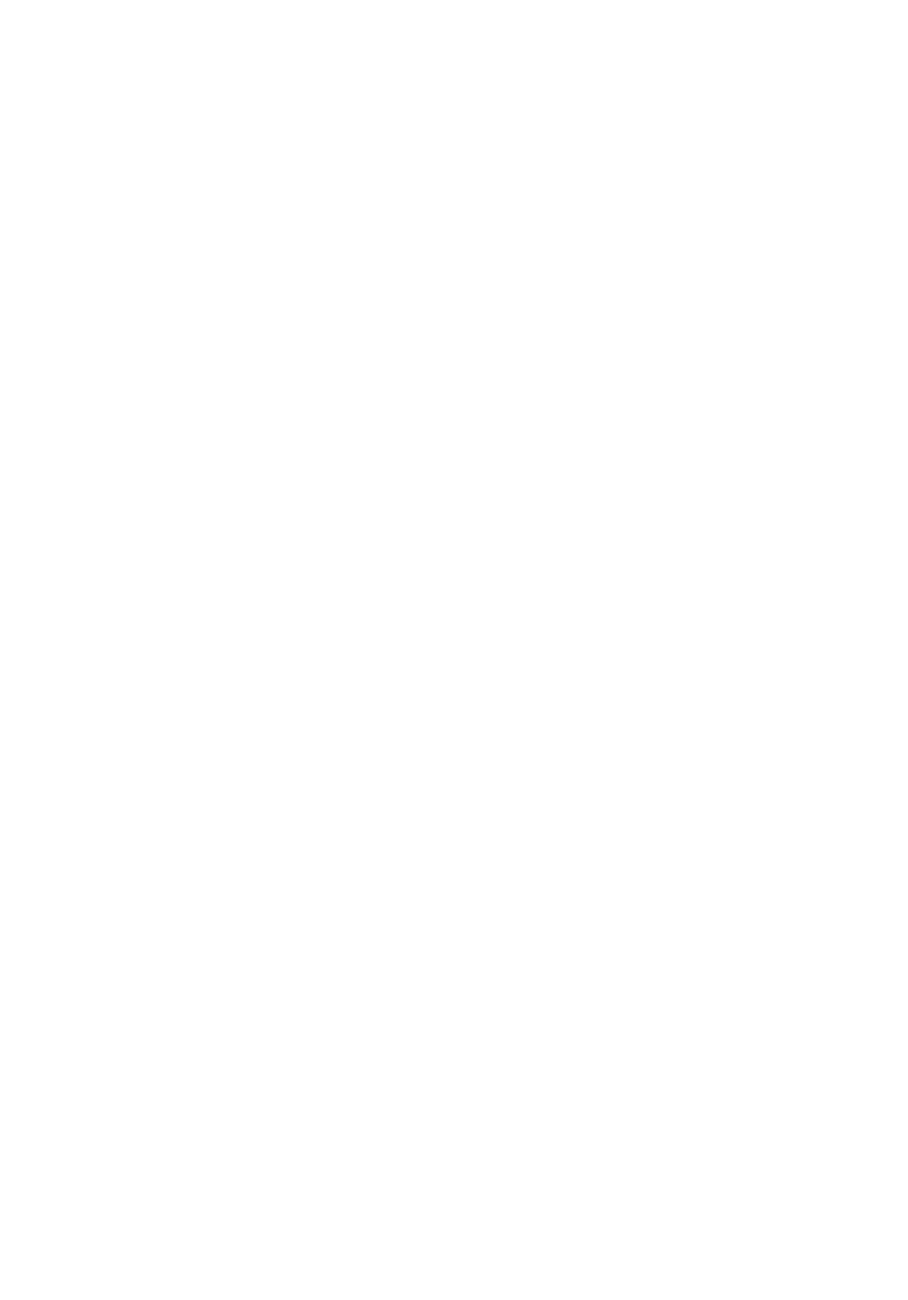
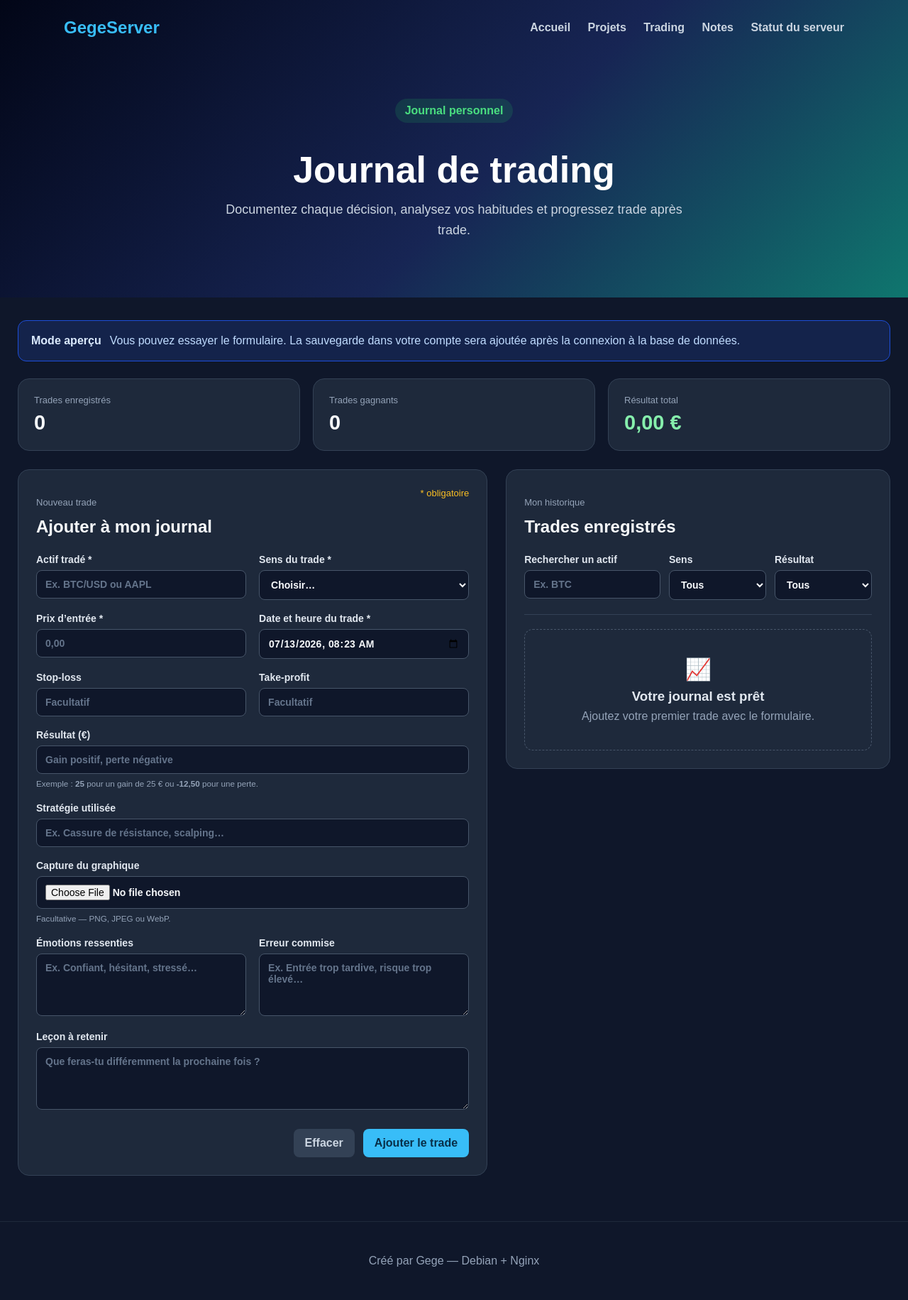
Before and after one commit to RisKilli/serveur-perso, a PHP site: page /trading.html in a window 1280 px wide. Before the commit the page is empty. Shown: the whole page at 71% size. Before the commit the page ends 800 px from the top, so only its background shows below. Run offline with PHP 8.4, Linux system fonts and the light colour scheme.

Commit message:
Créer l'interface du journal de trading

```diff
--- a/assets/css/style.css
+++ b/assets/css/style.css
@@ -162,3 +162,374 @@ footer {
         margin-top: 50px;
     }
 }
+
+/* Journal de trading */
+
+.trading-hero {
+    background: linear-gradient(135deg, #020617, #172554 55%, #0f766e);
+    padding: 25px;
+}
+
+.trading-hero-content {
+    max-width: 900px;
+    margin: 70px auto 55px;
+    text-align: center;
+}
+
+.trading-hero-content h1 {
+    margin: 20px 0 12px;
+    font-size: clamp(36px, 6vw, 52px);
+}
+
+.trading-hero-content p:not(.badge) {
+    max-width: 660px;
+    margin: auto;
+    color: #cbd5e1;
+    font-size: 18px;
+    line-height: 1.6;
+}
+
+.trading-main {
+    max-width: 1280px;
+    margin: 0 auto;
+    padding: 32px 25px 64px;
+}
+
+.trading-notice {
+    display: flex;
+    gap: 12px;
+    align-items: flex-start;
+    margin-bottom: 24px;
+    padding: 16px 18px;
+    color: #bfdbfe;
+    background: rgba(30, 58, 138, 0.35);
+    border: 1px solid #1d4ed8;
+    border-radius: 12px;
+    line-height: 1.5;
+}
+
+.trading-notice strong {
+    color: #dbeafe;
+    white-space: nowrap;
+}
+
+.trading-summary {
+    display: grid;
+    grid-template-columns: repeat(3, 1fr);
+    gap: 18px;
+    margin-bottom: 26px;
+}
+
+.summary-card,
+.trade-panel {
+    background: #1e293b;
+    border: 1px solid #334155;
+    border-radius: 16px;
+}
+
+.summary-card {
+    padding: 22px;
+}
+
+.summary-label,
+.section-kicker,
+.required-note {
+    display: block;
+    color: #94a3b8;
+    font-size: 13px;
+}
+
+.summary-card strong {
+    display: block;
+    margin-top: 8px;
+    color: #f8fafc;
+    font-size: 29px;
+}
+
+.trading-workspace {
+    display: grid;
+    grid-template-columns: minmax(0, 1.1fr) minmax(360px, 0.9fr);
+    gap: 26px;
+    align-items: start;
+}
+
+.trade-panel {
+    padding: 25px;
+}
+
+.panel-heading {
+    display: flex;
+    justify-content: space-between;
+    gap: 16px;
+    align-items: start;
+    margin-bottom: 24px;
+}
+
+.panel-heading h2 {
+    margin: 5px 0 0;
+    color: #f8fafc;
+    font-size: 24px;
+}
+
+.required-note {
+    color: #fbbf24;
+}
+
+.form-grid {
+    display: grid;
+    gap: 18px;
+}
+
+.two-columns {
+    grid-template-columns: repeat(2, minmax(0, 1fr));
+}
+
+.full-width {
+    grid-column: 1 / -1;
+}
+
+.form-grid label,
+.trade-filters label {
+    color: #e2e8f0;
+    font-size: 14px;
+    font-weight: bold;
+}
+
+.form-grid input,
+.form-grid select,
+.form-grid textarea,
+.trade-filters input,
+.trade-filters select {
+    width: 100%;
+    margin-top: 7px;
+    padding: 11px 12px;
+    color: #f8fafc;
+    font: inherit;
+    background: #0f172a;
+    border: 1px solid #475569;
+    border-radius: 8px;
+}
+
+.form-grid input::placeholder,
+.form-grid textarea::placeholder,
+.trade-filters input::placeholder {
+    color: #64748b;
+}
+
+.form-grid input:focus,
+.form-grid select:focus,
+.form-grid textarea:focus,
+.trade-filters input:focus,
+.trade-filters select:focus {
+    outline: 2px solid #38bdf8;
+    outline-offset: 1px;
+    border-color: #38bdf8;
+}
+
+.form-grid textarea {
+    resize: vertical;
+}
+
+.form-grid small {
+    display: block;
+    margin-top: 6px;
+    color: #94a3b8;
+    font-weight: normal;
+    line-height: 1.4;
+}
+
+.form-actions {
+    display: flex;
+    justify-content: flex-end;
+    gap: 12px;
+    margin-top: 24px;
+}
+
+.button {
+    border: 0;
+    border-radius: 8px;
+    padding: 11px 16px;
+    font: inherit;
+    font-weight: bold;
+    cursor: pointer;
+    transition: 0.2s;
+}
+
+.button:hover {
+    transform: translateY(-1px);
+}
+
+.button-primary {
+    color: #082f49;
+    background: #38bdf8;
+}
+
+.button-primary:hover {
+    background: #7dd3fc;
+}
+
+.button-secondary {
+    color: #cbd5e1;
+    background: #334155;
+}
+
+.button-secondary:hover {
+    background: #475569;
+}
+
+.trade-filters {
+    display: grid;
+    grid-template-columns: 1.4fr 1fr 1fr;
+    gap: 12px;
+    margin-bottom: 20px;
+    padding-bottom: 20px;
+    border-bottom: 1px solid #334155;
+}
+
+.trades-list {
+    display: grid;
+    gap: 12px;
+}
+
+.empty-trades {
+    padding: 38px 18px;
+    color: #94a3b8;
+    text-align: center;
+    border: 1px dashed #475569;
+    border-radius: 12px;
+}
+
+.empty-trades span {
+    display: block;
+    margin-bottom: 10px;
+    font-size: 30px;
+}
+
+.empty-trades h3 {
+    margin: 0;
+    color: #e2e8f0;
+}
+
+.empty-trades p {
+    margin: 8px 0 0;
+}
+
+.trade-item {
+    padding: 16px;
+    background: #0f172a;
+    border: 1px solid #334155;
+    border-radius: 12px;
+}
+
+.trade-item-header,
+.trade-item-meta {
+    display: flex;
+    justify-content: space-between;
+    gap: 12px;
+    align-items: center;
+}
+
+.trade-item-header h3 {
+    margin: 0;
+    color: #f8fafc;
+    font-size: 18px;
+}
+
+.trade-item-meta {
+    margin-top: 12px;
+    color: #94a3b8;
+    font-size: 13px;
+}
+
+.trade-item-strategy {
+    margin: 10px 0 0;
+    color: #cbd5e1;
+    font-size: 14px;
+}
+
+.trade-screenshot {
+    display: block;
+    width: 100%;
+    max-height: 220px;
+    margin-top: 14px;
+    object-fit: cover;
+    border: 1px solid #475569;
+    border-radius: 8px;
+}
+
+.trade-badge,
+.result-badge {
+    display: inline-block;
+    padding: 5px 9px;
+    border-radius: 999px;
+    font-size: 12px;
+    font-weight: bold;
+}
+
+.trade-badge.buy {
+    color: #bbf7d0;
+    background: rgba(22, 163, 74, 0.2);
+}
+
+.trade-badge.sell {
+    color: #fecaca;
+    background: rgba(220, 38, 38, 0.2);
+}
+
+.result-badge.gain {
+    color: #86efac;
+}
+
+.result-badge.loss {
+    color: #fca5a5;
+}
+
+.result-badge.pending {
+    color: #cbd5e1;
+}
+
+.positive-result {
+    color: #86efac !important;
+}
+
+.negative-result {
+    color: #fca5a5 !important;
+}
+
+@media (max-width: 900px) {
+    .trading-workspace {
+        grid-template-columns: 1fr;
+    }
+}
+
+@media (max-width: 700px) {
+    .trading-summary,
+    .two-columns,
+    .trade-filters {
+        grid-template-columns: 1fr;
+    }
+
+    .trading-main {
+        padding: 24px 16px 48px;
+    }
+
+    .trade-panel {
+        padding: 19px;
+    }
+
+    .trading-notice,
+    .panel-heading,
+    .trade-item-header,
+    .trade-item-meta {
+        flex-direction: column;
+        align-items: flex-start;
+    }
+
+    .form-actions {
+        flex-direction: column-reverse;
+    }
+
+    .button {
+        width: 100%;
+    }
+}
--- /dev/null
+++ b/assets/js/trading.js
@@ -0,0 +1,188 @@
+document.addEventListener('DOMContentLoaded', () => {
+    const form = document.getElementById('tradeForm');
+    const tradesList = document.getElementById('tradesList');
+    const totalTrades = document.getElementById('totalTrades');
+    const winningTrades = document.getElementById('winningTrades');
+    const totalResult = document.getElementById('totalResult');
+    const assetFilter = document.getElementById('assetFilter');
+    const directionFilter = document.getElementById('directionFilter');
+    const resultFilter = document.getElementById('resultFilter');
+    const tradedAt = document.getElementById('tradedAt');
+
+    // Pour le prototype, les trades restent seulement dans la page.
+    // L'API et MariaDB remplaceront ce tableau dans une prochaine étape.
+    const trades = [];
+
+    function setCurrentTradeDate() {
+        const now = new Date();
+        now.setMinutes(now.getMinutes() - now.getTimezoneOffset());
+        tradedAt.value = now.toISOString().slice(0, 16);
+    }
+
+    function formatEuro(value) {
+        return new Intl.NumberFormat('fr-FR', {
+            style: 'currency',
+            currency: 'EUR'
+        }).format(value);
+    }
+
+    function formatTradeDate(value) {
+        return new Intl.DateTimeFormat('fr-FR', {
+            dateStyle: 'medium',
+            timeStyle: 'short'
+        }).format(new Date(value));
+    }
+
+    function getResultState(result) {
+        if (result === null) return 'pending';
+        return result >= 0 ? 'gain' : 'loss';
+    }
+
+    function updateSummary() {
+        const gains = trades.filter((trade) => trade.result !== null && trade.result > 0);
+        const total = trades.reduce((sum, trade) => sum + (trade.result ?? 0), 0);
+
+        totalTrades.textContent = trades.length;
+        winningTrades.textContent = gains.length;
+        totalResult.textContent = formatEuro(total);
+        totalResult.className = total < 0 ? 'negative-result' : 'positive-result';
+    }
+
+    function createEmptyState(message = 'Ajoutez votre premier trade avec le formulaire.') {
+        const container = document.createElement('div');
+        container.className = 'empty-trades';
+
+        const icon = document.createElement('span');
+        icon.setAttribute('aria-hidden', 'true');
+        icon.textContent = '📈';
+
+        const title = document.createElement('h3');
+        title.textContent = 'Votre journal est prêt';
+
+        const text = document.createElement('p');
+        text.textContent = message;
+
+        container.append(icon, title, text);
+        return container;
+    }
+
+    function renderTrades() {
+        const assetSearch = assetFilter.value.trim().toLowerCase();
+        const direction = directionFilter.value;
+        const result = resultFilter.value;
+
+        const filteredTrades = trades.filter((trade) => {
+            const matchesAsset = trade.asset.toLowerCase().includes(assetSearch);
+            const matchesDirection = !direction || trade.direction === direction;
+            const matchesResult = !result || getResultState(trade.result) === result;
+            return matchesAsset && matchesDirection && matchesResult;
+        });
+
+        tradesList.replaceChildren();
+
+        if (filteredTrades.length === 0) {
+            const message = trades.length === 0
+                ? 'Ajoutez votre premier trade avec le formulaire.'
+                : 'Aucun trade ne correspond à ces filtres.';
+            tradesList.append(createEmptyState(message));
+            return;
+        }
+
+        filteredTrades.forEach((trade) => {
+            const item = document.createElement('article');
+            item.className = 'trade-item';
+
+            const header = document.createElement('div');
+            header.className = 'trade-item-header';
+
+            const title = document.createElement('h3');
+            title.textContent = trade.asset;
+
+            const directionBadge = document.createElement('span');
+            directionBadge.className = `trade-badge ${trade.direction}`;
+            directionBadge.textContent = trade.direction === 'buy' ? 'Achat' : 'Vente';
+            header.append(title, directionBadge);
+
+            const meta = document.createElement('div');
+            meta.className = 'trade-item-meta';
+
+            const price = document.createElement('span');
+            price.textContent = `Entrée : ${trade.entryPrice}`;
+
+            const resultBadge = document.createElement('strong');
+            const resultState = getResultState(trade.result);
+            resultBadge.className = `result-badge ${resultState}`;
+            resultBadge.textContent = trade.result === null
+                ? 'Résultat à renseigner'
+                : formatEuro(trade.result);
+            meta.append(price, resultBadge);
+
+            const date = document.createElement('p');
+            date.className = 'trade-item-strategy';
+            date.textContent = formatTradeDate(trade.tradedAt);
+
+            item.append(header, meta, date);
+
+            if (trade.strategy) {
+                const strategy = document.createElement('p');
+                strategy.className = 'trade-item-strategy';
+                strategy.textContent = `Stratégie : ${trade.strategy}`;
+                item.append(strategy);
+            }
+
+            if (trade.screenshotUrl) {
+                const screenshot = document.createElement('img');
+                screenshot.className = 'trade-screenshot';
+                screenshot.src = trade.screenshotUrl;
+                screenshot.alt = `Capture du graphique pour ${trade.asset}`;
+                item.append(screenshot);
+            }
+
+            tradesList.append(item);
+        });
+    }
+
+    form.addEventListener('submit', (event) => {
+        event.preventDefault();
+
+        const formData = new FormData(form);
+        const resultValue = String(formData.get('result')).trim();
+        const screenshot = formData.get('screenshot');
+        const screenshotUrl = screenshot instanceof File && screenshot.size > 0
+            ? URL.createObjectURL(screenshot)
+            : null;
+
+        trades.unshift({
+            asset: String(formData.get('asset')).trim(),
+            direction: String(formData.get('direction')),
+            entryPrice: Number(formData.get('entryPrice')),
+            stopLoss: formData.get('stopLoss') ? Number(formData.get('stopLoss')) : null,
+            takeProfit: formData.get('takeProfit') ? Number(formData.get('takeProfit')) : null,
+            result: resultValue === '' ? null : Number(resultValue),
+            strategy: String(formData.get('strategy')).trim(),
+            emotions: String(formData.get('emotions')).trim(),
+            mistake: String(formData.get('mistake')).trim(),
+            lesson: String(formData.get('lesson')).trim(),
+            tradedAt: String(formData.get('tradedAt')),
+            screenshotUrl
+        });
+
+        form.reset();
+        setCurrentTradeDate();
+        updateSummary();
+        renderTrades();
+    });
+
+    form.addEventListener('reset', () => {
+        window.setTimeout(setCurrentTradeDate, 0);
+    });
+
+    [assetFilter, directionFilter, resultFilter].forEach((filter) => {
+        filter.addEventListener('input', renderTrades);
+        filter.addEventListener('change', renderTrades);
+    });
+
+    setCurrentTradeDate();
+    updateSummary();
+    renderTrades();
+});
--- a/trading.html
+++ b/trading.html
@@ -0,0 +1,184 @@
+<!DOCTYPE html>
+<html lang="fr">
+<head>
+    <meta charset="UTF-8">
+    <meta name="viewport" content="width=device-width, initial-scale=1.0">
+    <title>Journal de trading — GegeServer</title>
+    <link rel="stylesheet" href="assets/css/style.css">
+    <script src="assets/js/trading.js" defer></script>
+</head>
+<body class="trading-page">
+    <header class="trading-hero">
+        <nav class="navbar">
+            <h2>GegeServer</h2>
+            <div>
+                <a href="index.html">Accueil</a>
+                <a href="projets.html">Projets</a>
+                <a href="trading.html" aria-current="page">Trading</a>
+                <a href="notes.html">Notes</a>
+                <a href="status.php">Statut du serveur</a>
+            </div>
+        </nav>
+
+        <div class="trading-hero-content">
+            <p class="badge">Journal personnel</p>
+            <h1>Journal de trading</h1>
+            <p>Documentez chaque décision, analysez vos habitudes et progressez trade après trade.</p>
+        </div>
+    </header>
+
+    <main class="trading-main">
+        <section class="trading-notice" aria-label="Information">
+            <strong>Mode aperçu</strong>
+            <span>Vous pouvez essayer le formulaire. La sauvegarde dans votre compte sera ajoutée après la connexion à la base de données.</span>
+        </section>
+
+        <section class="trading-summary" aria-label="Résumé du journal">
+            <article class="summary-card">
+                <span class="summary-label">Trades enregistrés</span>
+                <strong id="totalTrades">0</strong>
+            </article>
+            <article class="summary-card">
+                <span class="summary-label">Trades gagnants</span>
+                <strong id="winningTrades">0</strong>
+            </article>
+            <article class="summary-card">
+                <span class="summary-label">Résultat total</span>
+                <strong id="totalResult">0,00 €</strong>
+            </article>
+        </section>
+
+        <section class="trading-workspace">
+            <article class="trade-panel trade-form-panel">
+                <div class="panel-heading">
+                    <div>
+                        <p class="section-kicker">Nouveau trade</p>
+                        <h2>Ajouter à mon journal</h2>
+                    </div>
+                    <span class="required-note">* obligatoire</span>
+                </div>
+
+                <form id="tradeForm">
+                    <div class="form-grid two-columns">
+                        <label>
+                            Actif tradé *
+                            <input id="asset" name="asset" type="text" placeholder="Ex. BTC/USD ou AAPL" maxlength="100" required>
+                        </label>
+
+                        <label>
+                            Sens du trade *
+                            <select id="direction" name="direction" required>
+                                <option value="">Choisir…</option>
+                                <option value="buy">Achat</option>
+                                <option value="sell">Vente</option>
+                            </select>
+                        </label>
+
+                        <label>
+                            Prix d’entrée *
+                            <input id="entryPrice" name="entryPrice" type="number" min="0" step="any" placeholder="0,00" required>
+                        </label>
+
+                        <label>
+                            Date et heure du trade *
+                            <input id="tradedAt" name="tradedAt" type="datetime-local" required>
+                        </label>
+
+                        <label>
+                            Stop-loss
+                            <input id="stopLoss" name="stopLoss" type="number" min="0" step="any" placeholder="Facultatif">
+                        </label>
+
+                        <label>
+                            Take-profit
+                            <input id="takeProfit" name="takeProfit" type="number" min="0" step="any" placeholder="Facultatif">
+                        </label>
+
+                        <label class="full-width">
+                            Résultat (€)
+                            <input id="result" name="result" type="number" step="0.01" placeholder="Gain positif, perte négative">
+                            <small>Exemple : <strong>25</strong> pour un gain de 25 € ou <strong>-12,50</strong> pour une perte.</small>
+                        </label>
+
+                        <label class="full-width">
+                            Stratégie utilisée
+                            <input id="strategy" name="strategy" type="text" maxlength="255" placeholder="Ex. Cassure de résistance, scalping…">
+                        </label>
+
+                        <label class="full-width">
+                            Capture du graphique
+                            <input id="screenshot" name="screenshot" type="file" accept="image/png,image/jpeg,image/webp">
+                            <small>Facultative — PNG, JPEG ou WebP.</small>
+                        </label>
+
+                        <label>
+                            Émotions ressenties
+                            <textarea id="emotions" name="emotions" rows="4" placeholder="Ex. Confiant, hésitant, stressé…"></textarea>
+                        </label>
+
+                        <label>
+                            Erreur commise
+                            <textarea id="mistake" name="mistake" rows="4" placeholder="Ex. Entrée trop tardive, risque trop élevé…"></textarea>
+                        </label>
+
+                        <label class="full-width">
+                            Leçon à retenir
+                            <textarea id="lesson" name="lesson" rows="4" placeholder="Que feras-tu différemment la prochaine fois ?"></textarea>
+                        </label>
+                    </div>
+
+                    <div class="form-actions">
+                        <button class="button button-secondary" type="reset">Effacer</button>
+                        <button class="button button-primary" type="submit">Ajouter le trade</button>
+                    </div>
+                </form>
+            </article>
+
+            <article class="trade-panel trade-list-panel">
+                <div class="panel-heading">
+                    <div>
+                        <p class="section-kicker">Mon historique</p>
+                        <h2>Trades enregistrés</h2>
+                    </div>
+                </div>
+
+                <div class="trade-filters" aria-label="Filtres des trades">
+                    <label>
+                        Rechercher un actif
+                        <input id="assetFilter" type="search" placeholder="Ex. BTC">
+                    </label>
+                    <label>
+                        Sens
+                        <select id="directionFilter">
+                            <option value="">Tous</option>
+                            <option value="buy">Achat</option>
+                            <option value="sell">Vente</option>
+                        </select>
+                    </label>
+                    <label>
+                        Résultat
+                        <select id="resultFilter">
+                            <option value="">Tous</option>
+                            <option value="gain">Gains</option>
+                            <option value="loss">Pertes</option>
+                            <option value="pending">Sans résultat</option>
+                        </select>
+                    </label>
+                </div>
+
+                <div id="tradesList" class="trades-list" aria-live="polite">
+                    <div class="empty-trades">
+                        <span aria-hidden="true">📈</span>
+                        <h3>Votre journal est prêt</h3>
+                        <p>Ajoutez votre premier trade avec le formulaire.</p>
+                    </div>
+                </div>
+            </article>
+        </section>
+    </main>
+
+    <footer>
+        <p>Créé par Gege — Debian + Nginx</p>
+    </footer>
+</body>
+</html>
```
Also changed, not shown: 1 other file.
